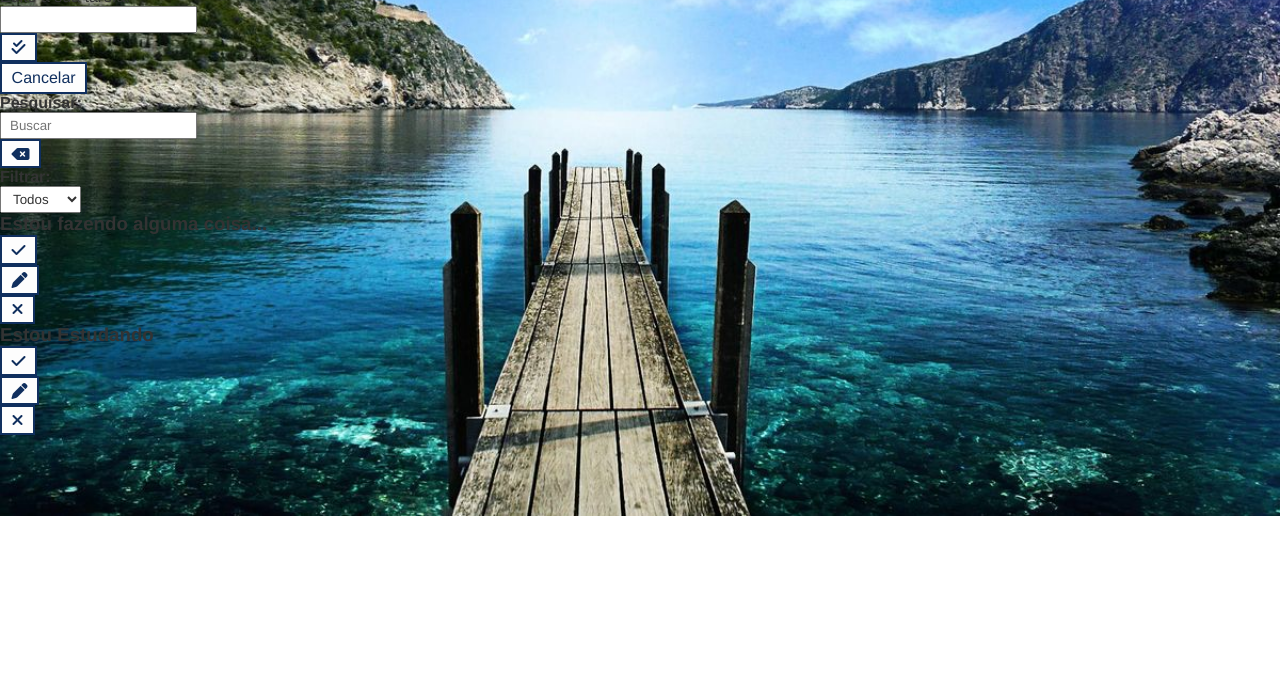
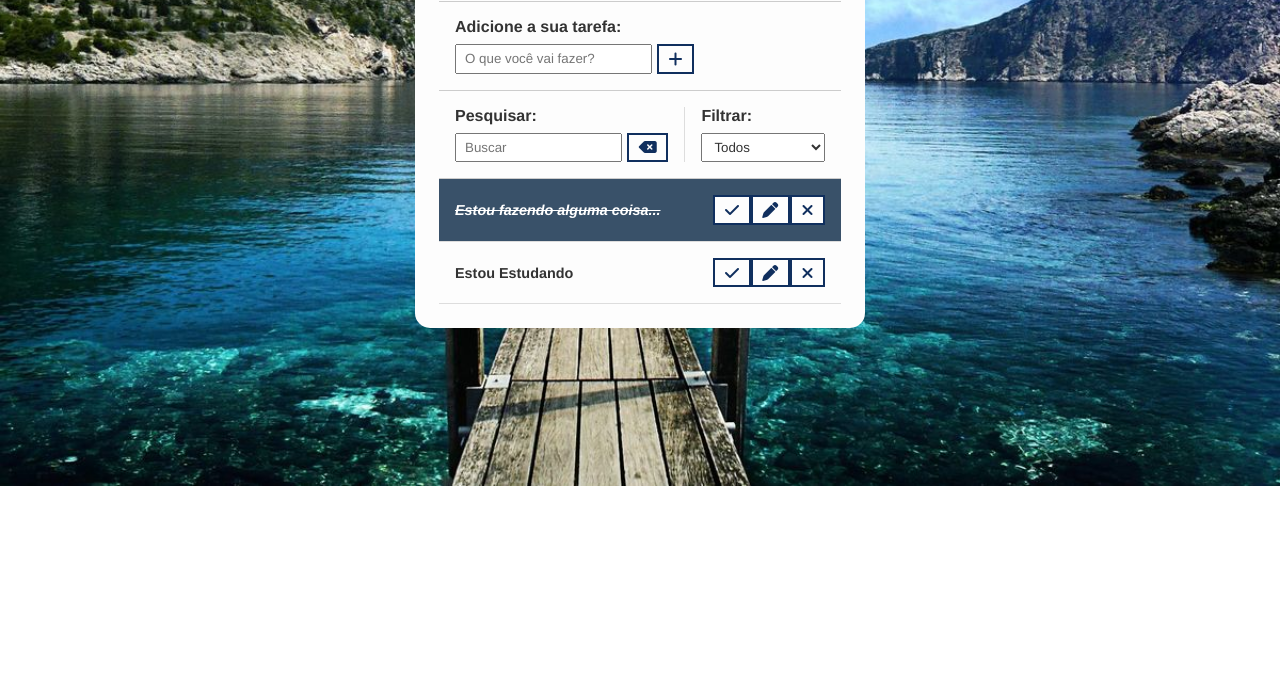
Before and after one commit to Romulo-us-br/Todo-Avan-ado, a plain HTML site: page index.html in a window 1280 px wide. Shown: the part 124-800 px from the top of the page. Drawn offline with Linux system fonts and the light colour scheme.

Commit message:
finish css

```diff
--- a/css/style.css
+++ b/css/style.css
@@ -43,3 +43,104 @@ button i {
 input, select{
     padding:0.25rem 0.5rem;
 }
+
+.hide{
+    display:none;
+}
+
+.todo-container{
+    max-width:450px;
+    margin:3rem auto;
+    background-color:#fdfdfd;
+    padding:1.5rem;
+    border-radius:15px;
+}
+
+.todo-container header{
+    text-align:center;
+    padding:0 1rem 1rem;
+    border-bottom: 1px solid #ccc;
+}
+
+#todo-form, #edit-form{
+    padding:1rem;
+    border-bottom:1px solid #ccc;
+}
+
+#todo-form p,#edit-form p{
+    margin-bottom: 0.5rem;
+    font-weight:bold;
+}
+.form-control {
+    display:flex;
+}
+.form-control input{
+    margin-right:0.3rem;
+}
+#cancel-edit-btn{
+    margin-top:1rem;
+}
+
+#toolbar{
+    padding:1rem;
+    border-bottom:1px solid #ccc;
+    display:flex;
+}
+#toolbar h4{
+    margin-bottom:0.5rem;
+}
+#search {
+    border-right:1px solid #ddd;
+    padding-right:1rem;
+    margin-right:1rem;
+    width:65%;
+    display:flex;
+    flex-direction:column;
+}
+
+#search form{
+    display:flex;
+}
+
+#search input{
+    width:100%;
+    margin-right:0.3rem;
+}
+
+#filter{
+    width:35%;
+    display:flex;
+    flex-direction:column;
+}
+
+#filter select{
+    flex:1;
+}
+
+.todo {
+    display:flex;
+    justify-content:space-around;
+    align-items:center;
+    padding:1rem;
+    border-bottom:1px solid #ddd;
+    transition:0.3s;
+}
+
+.todo h3{
+    flex:1;
+    font-size:0.9rem;
+}
+
+.todo button{
+    mar gin-left:0.4rem;
+}
+
+.done {
+    background-color:#395169;
+}
+
+.done h3{
+    color:#fff;
+    text-decoration:line-through;
+    font-style:italic;
+}
--- a/index.html
+++ b/index.html
@@ -18,16 +18,16 @@
 
         <form id="todo-form">
             <p>Adicione a sua tarefa:</p>
-            <div id="form-control">
+            <div class="form-control">
                 <input type="text" class="todo-input" placeholder="O que você vai fazer?">
                 <button type="submit">
                     <i class="fa fa-plus" aria-hidden="true"></i>
                 </button>
             </div>
         </form>
-        <form id="edit-form">
+        <form id="edit-form" class="hide">
             <p>Edite a sua tarefa:</p>
-            <div id="form-class">
+            <div class="form-control">
                 <input type="text" id="edit-input"/>
                 <button type="submit">
                     <i class="fa-solid fa-check-double"></i>
@@ -55,7 +55,7 @@
             </div>
         </div>
         <div id="todo-list">
-            <div class="todo">
+            <div class="todo done">
                 <h3>Estou fazendo alguma coisa...</h3>
                 <button class="finish-todo">
                     <i class="fa-solid fa-check"></i>
```
